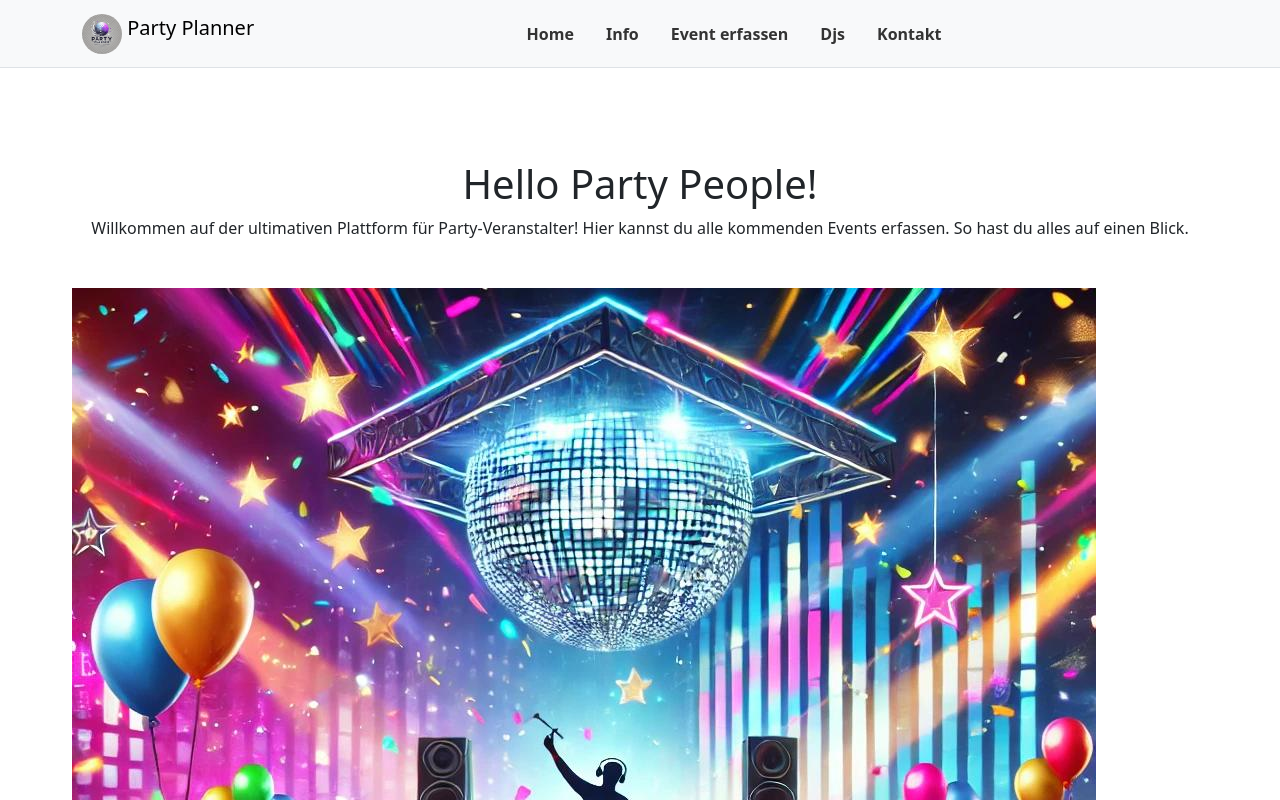
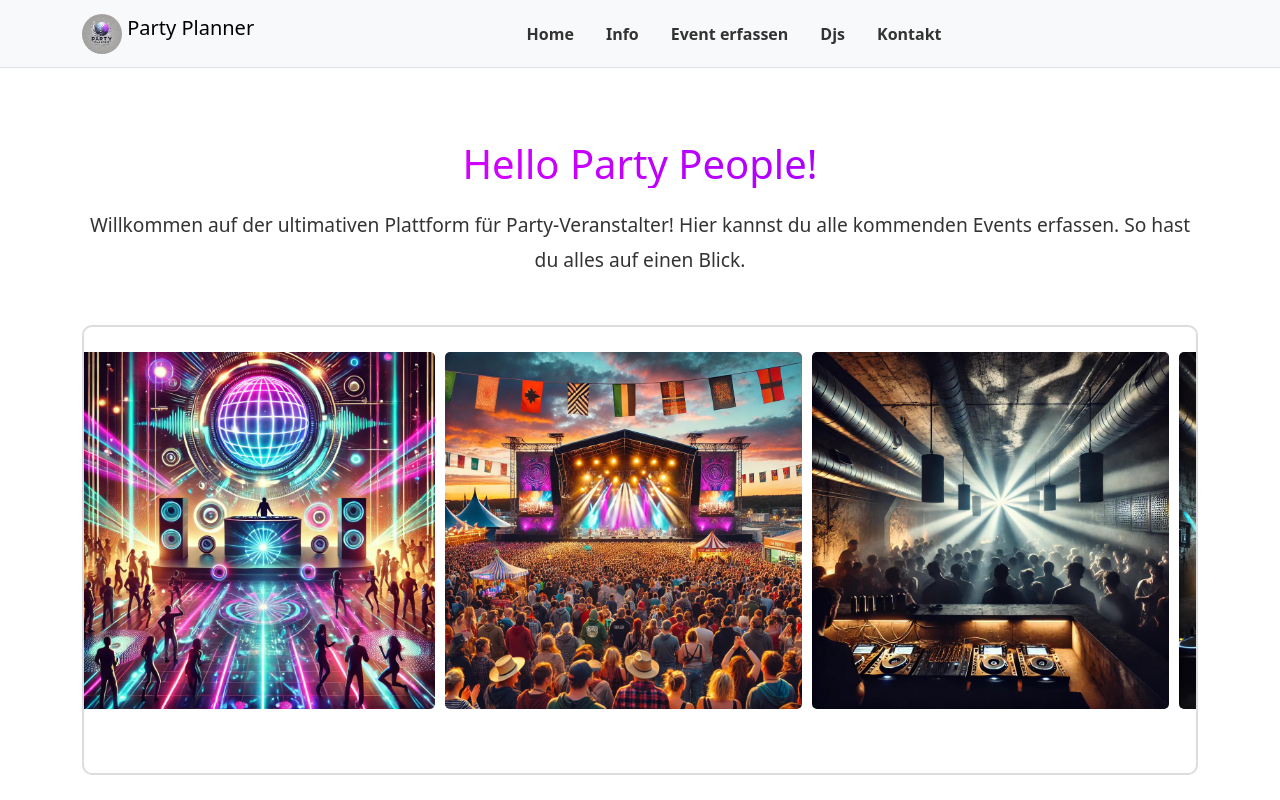
Before and after one commit to fdrmic/partyplanner, a SvelteKit app: page / in a window 1280 px wide. Shown: the top 800 px of the page. Built offline with nearby package versions, Linux system fonts and the light colour scheme.

Commit message:
Initial commit

```diff
--- a/package.json
+++ b/package.json
@@ -9,7 +9,7 @@
 		"preview": "vite preview"
 	},
 	"devDependencies": {
-		"@sveltejs/adapter-auto": "^3.0.0",
+		"@sveltejs/adapter-auto": "^3.3.1",
 		"@sveltejs/adapter-netlify": "^4.4.0",
 		"@sveltejs/kit": "^2.9.0",
 		"@sveltejs/vite-plugin-svelte": "^5.0.0",
--- a/src/routes/+page.svelte
+++ b/src/routes/+page.svelte
@@ -37,9 +37,61 @@
 </div>
 
 <style>
-  .container {
-    margin: 0 auto;
+  /* Text Styling */
+  .intro-text h1 {
+    font-size: 2.5rem;
+    margin-bottom: 20px;
+    color: transparent;
+    background: linear-gradient(90deg, #ff00ff, #8000ff);
+    -webkit-background-clip: text;
+    background-clip: text;
+  }
+
+  .intro-text p {
+    font-size: 1.2rem;
+    line-height: 1.8;
+    color: #333;
+    margin-bottom: 15px;
+  }
+
+  /* Carousel Styling */
+  .carousel-container {
+    margin: 20px auto;
     max-width: 1200px;
-    padding: 20px;
+  }
+
+  .carousel {
+    overflow: hidden;
+    width: 100%;
+    height: 450px;
+    position: relative;
+    border: 2px solid #ddd;
+    border-radius: 10px;
+  }
+
+  .carousel-track {
+    display: flex;
+    gap: 10px;
+    padding-right: 10px;
+    animation: slide 15s linear infinite;
+    margin-top: 25px;
+    margin-bottom: 25px;
+  }
+
+  .carousel img {
+    width: calc(100% / 3 - 10px);
+    flex-shrink: 0;
+    object-fit: cover;
+    border-radius: 5px;
+  }
+
+  /* Animation */
+  @keyframes slide {
+    0% {
+      transform: translateX(0);
+    }
+    100% {
+      transform: translateX(calc(-100% - 10px));
+    }
   }
 </style>
--- a/src/routes/djs/+page.server.js
+++ b/src/routes/djs/+page.server.js
@@ -2,7 +2,7 @@ import { getUpcomingEventDJs } from '$lib/db.js';
 
 export const load = async () => {
   try {
-    const djList = await getUpcomingEventDJs();
+    const djList = await getUpcomingEventDJs(); // Holt die DJ-Daten aus der Datenbank
     return { djList };
   } catch (error) {
     console.error("Fehler beim Abrufen der DJs:", error);
--- a/src/routes/djs/+page.svelte
+++ b/src/routes/djs/+page.svelte
@@ -1,58 +1,23 @@
 <script>
-<<<<<<< HEAD
   export let data; // Daten laden
 
   async function deleteDJ(djName) {
-    const response = await fetch('/api/delete-dj', { //API-Aufruf wird an den Endpunkt /api/delete-dj gesendet
+    const response = await fetch('/api/delete-dj', {
       method: 'POST',
-      headers: { 'Content-Type': 'application/json' }, // Daten im JSON-Format
-      body: JSON.stringify({ djName }), // djName wird als JSON-Objekt übergeben
+      headers: { 'Content-Type': 'application/json' },
+      body: JSON.stringify({ djName }),
     });
 
     if (response.ok) {
       alert(`DJ ${djName} wurde gelöscht.`);
-      location.reload(); // Seite neu laden
+      location.reload();
     } else {
       const { message } = await response.json();
-      alert(`Fehler beim Löschen von DJ ${djName}: ${message}`); // Fehlermeldung anzeigen
-    }
-  }
-
-  async function updateDJName(oldName, newName) {//Hier dasselbe wie oben
-    const response = await fetch('/api/update-dj', {
-      method: 'POST',
-      headers: { 'Content-Type': 'application/json' },
-      body: JSON.stringify({ oldName, newName }),
-    });
-=======
-  import DjList from '$lib/components/DjList.svelte';
-  export let data;
-
-  async function deleteDJ(djName) {
-    try {
-      const response = await fetch('/api/delete-dj', {
-        method: 'POST',
-        headers: { 'Content-Type': 'application/json' },
-        body: JSON.stringify({ djName }),
-      });
-
-      if (!response.ok) {
-        const { message } = await response.json();
-        alert(`Fehler: ${message}`);
-        return;
-      }
-
-      alert(`DJ ${djName} wurde erfolgreich gelöscht.`);
-      location.reload();
-    } catch (error) {
-      console.error('Fehler beim Löschen des DJs:', error);
-      alert('Ein Fehler ist aufgetreten.');
+      alert(`Fehler beim Löschen von DJ ${djName}: ${message}`);
     }
   }
 
   async function updateDJName(oldName, newName) {
-    if (!newName || oldName === newName) return;
-
     try {
       const response = await fetch('/api/update-dj', {
         method: 'POST',
@@ -60,15 +25,13 @@
         body: JSON.stringify({ oldName, newName }),
       });
 
-      if (!response.ok) {
+      if (response.ok) {
+        alert(`DJ ${oldName} wurde in ${newName} umbenannt.`);
+        location.reload();
+      } else {
         const { message } = await response.json();
-        alert(`Fehler: ${message}`);
-        return;
+        alert(`Fehler beim Aktualisieren von DJ ${oldName}: ${message}`);
       }
->>>>>>> db3f3496858348efa7775472cb07b9309fffa09d
-
-      alert(`DJ ${oldName} wurde in ${newName} umbenannt.`);
-      location.reload();
     } catch (error) {
       console.error('Fehler beim Aktualisieren des DJs:', error);
       alert('Ein Fehler ist aufgetreten.');
@@ -81,7 +44,6 @@
     <h1>Alle DJs auf einen Blick</h1>
   </div>
 
-<<<<<<< HEAD
   {#if data.djList && data.djList.length > 0}
     <div class="table-container">
       <table class="modern-table">
@@ -115,13 +77,6 @@
   {:else}
     <p class="no-events">Keine kommenden Events gefunden.</p>
   {/if}
-=======
-  <DjList
-    djList={data.djList}
-    deleteDJ={deleteDJ}
-    updateDJName={updateDJName}
-  />
->>>>>>> db3f3496858348efa7775472cb07b9309fffa09d
 </div>
 
 <style>
@@ -129,12 +84,94 @@
     max-width: 900px;
     margin: 0 auto;
     text-align: center;
+    padding-top: 20px;
   }
 
   .intro-text h1 {
     font-size: 2.5rem;
+    font-weight: bold;
     background: linear-gradient(90deg, #ff00ff, #8000ff);
     -webkit-background-clip: text;
     color: transparent;
+    margin-bottom: 30px;
+  }
+
+  .table-container {
+    margin-top: 20px;
+    overflow-x: auto;
+    border-radius: 8px;
+    box-shadow: 0 4px 10px rgba(0, 0, 0, 0.1);
+  }
+
+  .modern-table {
+    width: 100%;
+    border-collapse: collapse;
+    border-radius: 8px;
+    background-color: #ffffff;
+    overflow: hidden;
+  }
+
+  .modern-table thead {
+    background: linear-gradient(90deg, #ff00ff, #8000ff);
+    color: white;
+  }
+
+  .modern-table th,
+  .modern-table td {
+    padding: 15px;
+    text-align: center;
+    border-bottom: 1px solid #eaeaea;
+  }
+
+  .modern-table tbody tr:hover {
+    background-color: #f5f5f5;
+    transition: background-color 0.3s ease;
+  }
+
+  .modern-table tbody tr:last-child td {
+    border-bottom: none;
+  }
+
+  .btn {
+    padding: 8px 12px;
+    margin: 0 5px;
+    border: none;
+    cursor: pointer;
+    border-radius: 5px;
+  }
+
+  .btn-danger {
+    background-color: #ff6f61;
+    color: white;
+  }
+
+  .btn-danger:hover {
+    background-color: #d9534f;
+  }
+
+  .btn-primary {
+    background-color: #6f86ff;
+    color: white;
+  }
+
+  .btn-primary:hover {
+    background-color: #5a6dcc;
+  }
+
+  .link {
+    color: #6f86ff;
+    text-decoration: none;
+    font-weight: bold;
+  }
+
+  .link:hover {
+    text-decoration: underline;
+    color: #ff6f61;
+  }
+
+  .no-events {
+    font-size: 1.2rem;
+    color: #666;
+    margin-top: 20px;
   }
 </style>
--- a/src/routes/info/+page.svelte
+++ b/src/routes/info/+page.svelte
@@ -3,7 +3,7 @@
     import { Chart, registerables } from "chart.js";
     Chart.register(...registerables);
 
-    export let data;
+    export let data; //Daten über page.server.js erhalten
 
     let chartInstance;
     let chartCanvas;
--- a/src/routes/kontakt/+page.server.js
+++ b/src/routes/kontakt/+page.server.js
@@ -3,7 +3,7 @@ import { insertContactData } from '$lib/db.js';
 export const actions = {
   default: async ({ request }) => {
     try {
-      // Formulardaten auslesen
+      // Eingegebene Formulardaten auslesen
       const formData = await request.formData();
       const contactData = {
         name: formData.get('name'),
```
Also changed, not shown: src/routes/events/+page.svelte (+0 -14 lines), 1 other file (tests, documents, lock files or other folders).
